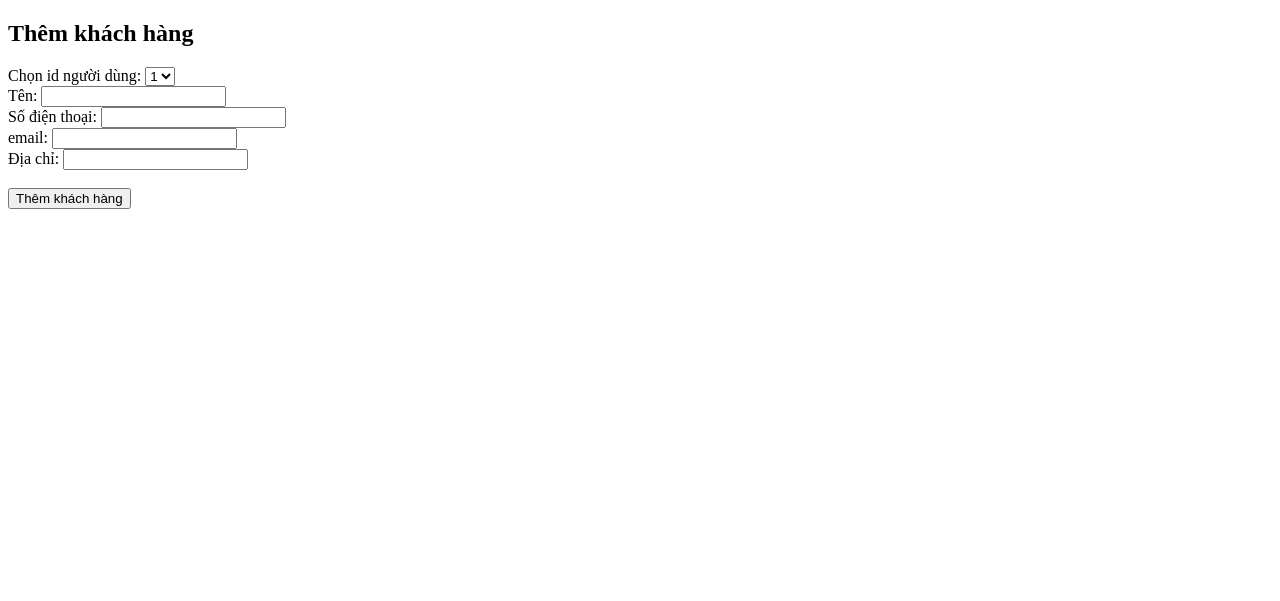
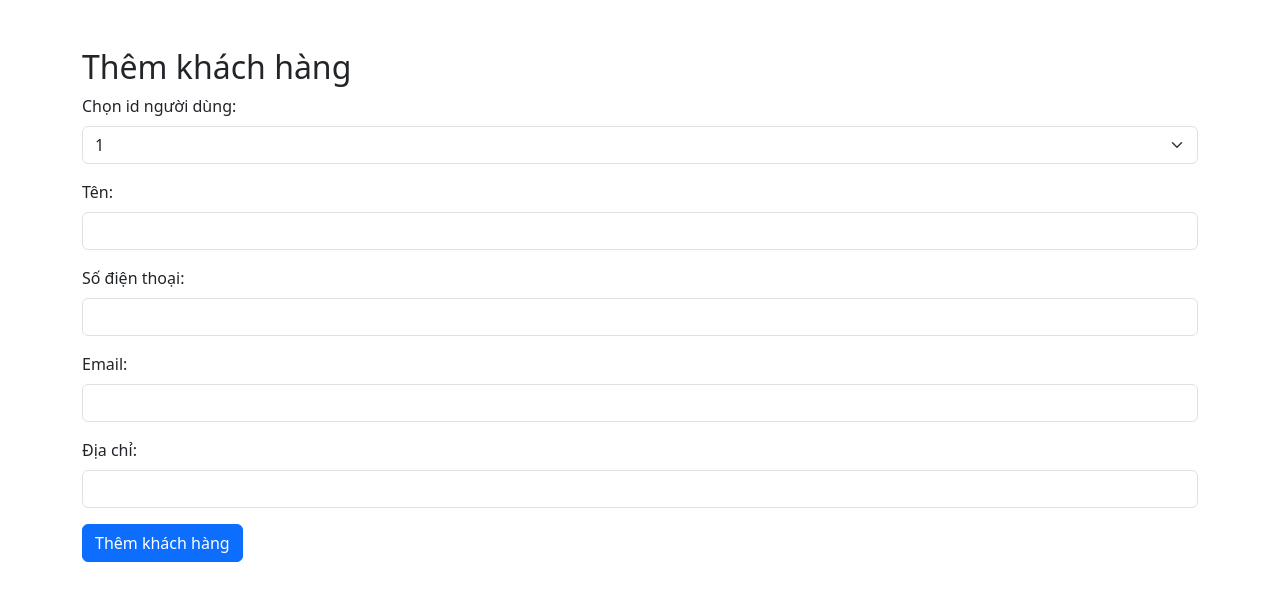
Before and after one commit to bin2aa/PhoneStore, a PHP site: template admin/view/addCustomer.php in a window 1280 px wide. Shown: the top 601 px of the page. Run offline with PHP 8.4, Linux system fonts and the light colour scheme; the template is opened without the code that fills it: most values are stand-ins (such as "Sample title", 1, 10 or a date in 2020).

Commit message:
Update addCustomer.php

```diff
--- a/admin/view/addCustomer.php
+++ b/admin/view/addCustomer.php
@@ -5,38 +5,52 @@
     <meta charset="UTF-8">
     <meta name="viewport" content="width=device-width, initial-scale=1.0">
     <title>Thêm khách hàng</title>
+    <!-- Bootstrap CSS -->
+    <link href="https://cdn.jsdelivr.net/npm/bootstrap@5.3.0-alpha1/dist/css/bootstrap.min.css" rel="stylesheet" integrity="sha384-vkA4tf+gfRnJlz9+L0V5kiYcG7Bi4JF3x04fX5uU5fWVJ+u9PwIZgecokFm5P1C5" crossorigin="anonymous">
 </head>
 
 <body>
+    <div class="container mt-5">
         <div class="addCustomer">
             <h2>Thêm khách hàng</h2>
 
             <form class="customerSubmitAdd" action="index.php?ctrl=customerController&action=addCustomer" method="post">
 
-            <label for="id_nguoi_dung">Chọn id người dùng:</label>
-            <select name="id_nguoi_dung" required>
+                <div class="mb-3">
+                    <label for="id_nguoi_dung" class="form-label">Chọn id người dùng:</label>
+                    <select name="id_nguoi_dung" class="form-select" required>
                         <?php foreach ($users as $user) : ?>
                             <option value="<?php echo $user['id']; ?>"><?php echo $user['id']; ?></option>
                         <?php endforeach; ?>
-            </select><br>
+                    </select>
+                </div>
 
-            <label for="ten">Tên:</label>
-            <input type="text" name="ten" required><br>
+                <div class="mb-3">
+                    <label for="ten" class="form-label">Tên:</label>
+                    <input type="text" name="ten" class="form-control" required>
+                </div>
 
-            <label for="so_dien_thoai">Số điện thoại:</label>
-            <input type="text" name="so_dien_thoai" required><br>
+                <div class="mb-3">
+                    <label for="so_dien_thoai" class="form-label">Số điện thoại:</label>
+                    <input type="text" name="so_dien_thoai" class="form-control" required>
+                </div>
 
-            <label for="email">email:</label>
-            <input type="email" name="email" required><br>
+                <div class="mb-3">
+                    <label for="email" class="form-label">Email:</label>
+                    <input type="email" name="email" class="form-control" required>
+                </div>
 
-            <label for="dia_chi">Địa chỉ:</label>
-            <input type="text" name="dia_chi" required><br><br>
+                <div class="mb-3">
+                    <label for="dia_chi" class="form-label">Địa chỉ:</label>
+                    <input type="text" name="dia_chi" class="form-control" required>
+                </div>
 
-
-
-            <button type="submit">Thêm khách hàng</button>
+                <button type="submit" class="btn btn-primary">Thêm khách hàng</button>
             </form>
         </div>
+    </div>
+    <!-- Bootstrap Bundle with Popper -->
+    <script src="https://cdn.jsdelivr.net/npm/bootstrap@5.3.0-alpha1/dist/js/bootstrap.bundle.min.js" integrity="sha384-NV2DWb1Wti8OY8T4O8wc4OJ1sGJ/Ocp3kiS8BRceP8OVR0sN3gkNDISPDgaFwhB3" crossorigin="anonymous"></script>
 </body>
 
 </html>
```
Lines whose indentation alone changed are shown as unchanged.
